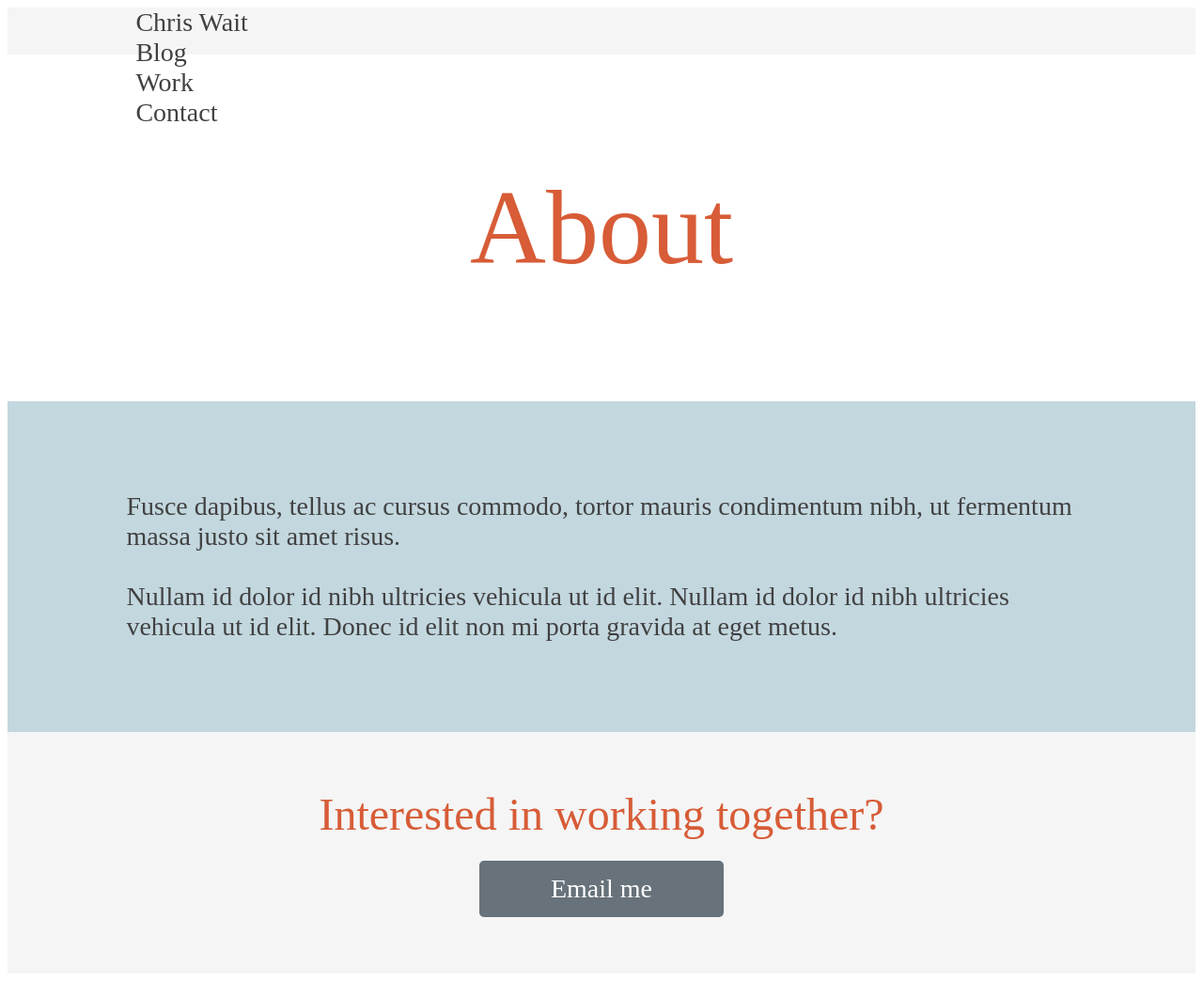
After one commit to chriswait/personal-site, a Django app: page /about/ in a window 1280 px wide. The commit adds this page. Shown: the whole page at 94% size. Run offline with Django 3.2, Linux system fonts and the light colour scheme; style sheets or scripts are compiled from the project's sources; some libraries are stand-ins or nearby versions.

Commit message:
adds about page, template, url, view
modifies "more" links on index template

```diff
--- a/personalsite/urls.py
+++ b/personalsite/urls.py
@@ -31,6 +31,7 @@ project_router.register(r'works', WorkViewSet)
 
 urlpatterns = [
     url(r'^$', views.index, name='index'),
+    url(r'^about/$', views.about, name='about'),
     url(r'^blog/', include('blog.urls')),
     url(r'^work/', include('work.urls')),
     url(r'^admin/', include(admin.site.urls)),
--- a/personalsite/views.py
+++ b/personalsite/views.py
@@ -2,3 +2,6 @@ from django.shortcuts import render
 
 def index(request):
     return render(request, 'index.html')
+
+def about(request):
+    return render(request, 'about.html')
--- /dev/null
+++ b/templates/about.html
@@ -0,0 +1,14 @@
+{% extends "base.html" %}
+{% block title %}About{% endblock %}
+{% block hero %}About{% endblock %}
+{% block content %}
+    <section id='about'>
+        <div class='content'>
+            <div class='section-content'>
+                <p>Fusce dapibus, tellus ac cursus commodo, tortor mauris condimentum nibh, ut fermentum massa justo sit amet risus.</p>
+                <br />
+                <p>Nullam id dolor id nibh ultricies vehicula ut id elit. Nullam id dolor id nibh ultricies vehicula ut id elit. Donec id elit non mi porta gravida at eget metus.</p>
+            </div>
+        </div>
+    </section>
+{% endblock %}
--- a/templates/index.html
+++ b/templates/index.html
@@ -9,7 +9,7 @@
                 <p>Nullam id dolor id nibh ultricies vehicula ut id elit. Nullam id dolor id nibh ultricies vehicula ut id elit. Donec id elit non mi porta gravida at eget metus.</p>
             </div>
             <div class='section-link-container'>
-                <a class='section-link' href='#'>More stuff...</a>
+                <a class='section-link' href='/about'>More stuff...</a>
             </div>
         </div>
     </section>
@@ -19,7 +19,7 @@
             <h1 class='section-title'>Blog</h1>
             <blog ng-repeat="post in posts"></blog>
             <div class='section-link-container'>
-                <a class='section-link' href='#'>More posts...</a>
+                <a class='section-link' href='/blog'>More posts...</a>
             </div>
         </div>
     </section>
@@ -29,7 +29,7 @@
             <h1 class='section-title'>Work</h1>
             <work ng-repeat="work in works"></work>
             <div class='section-link-container'>
-                <a class='section-link' href='#'>More work...</a>
+                <a class='section-link' href='/work'>More work...</a>
             </div>
         </div>
     </section>
```
